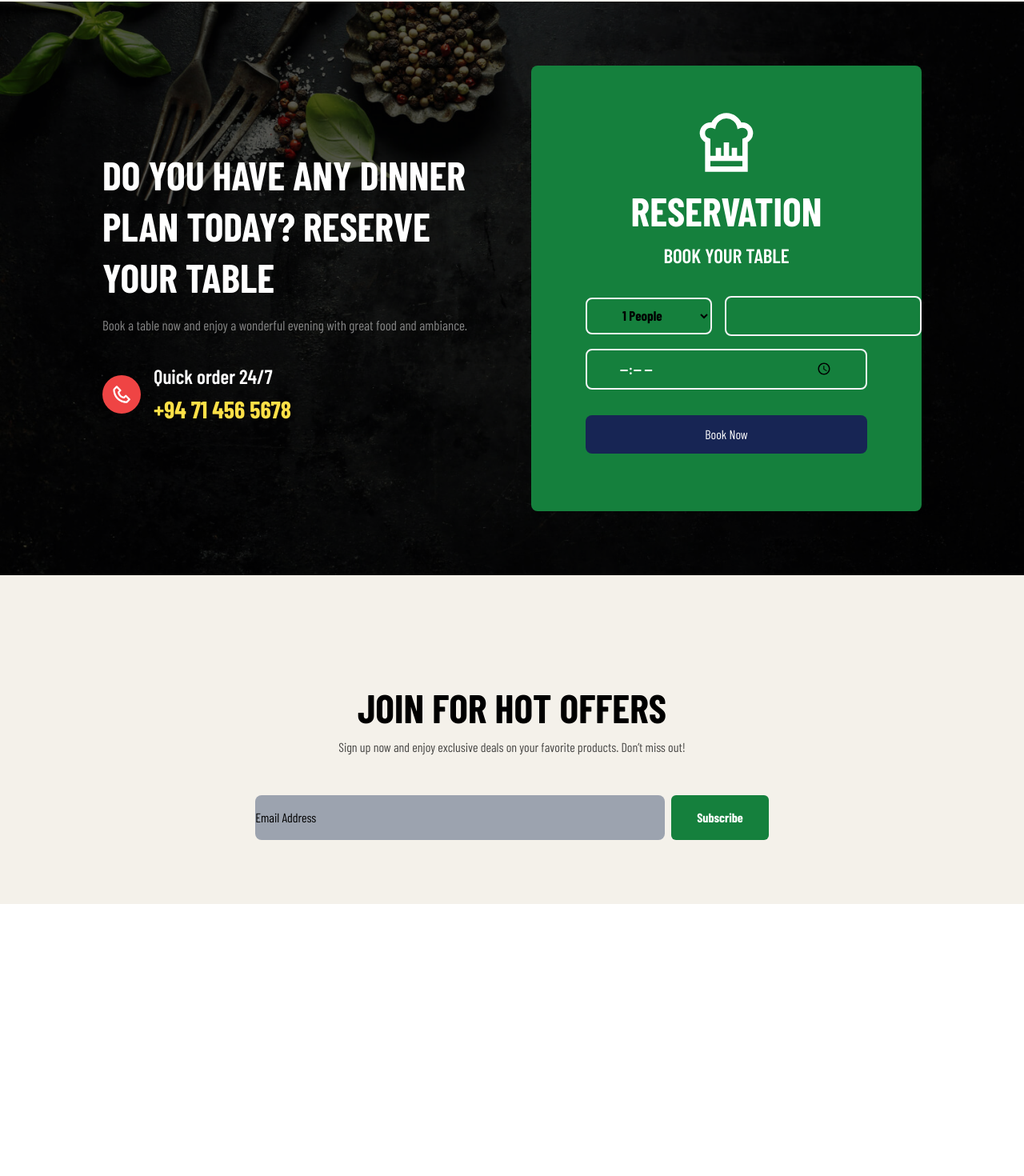
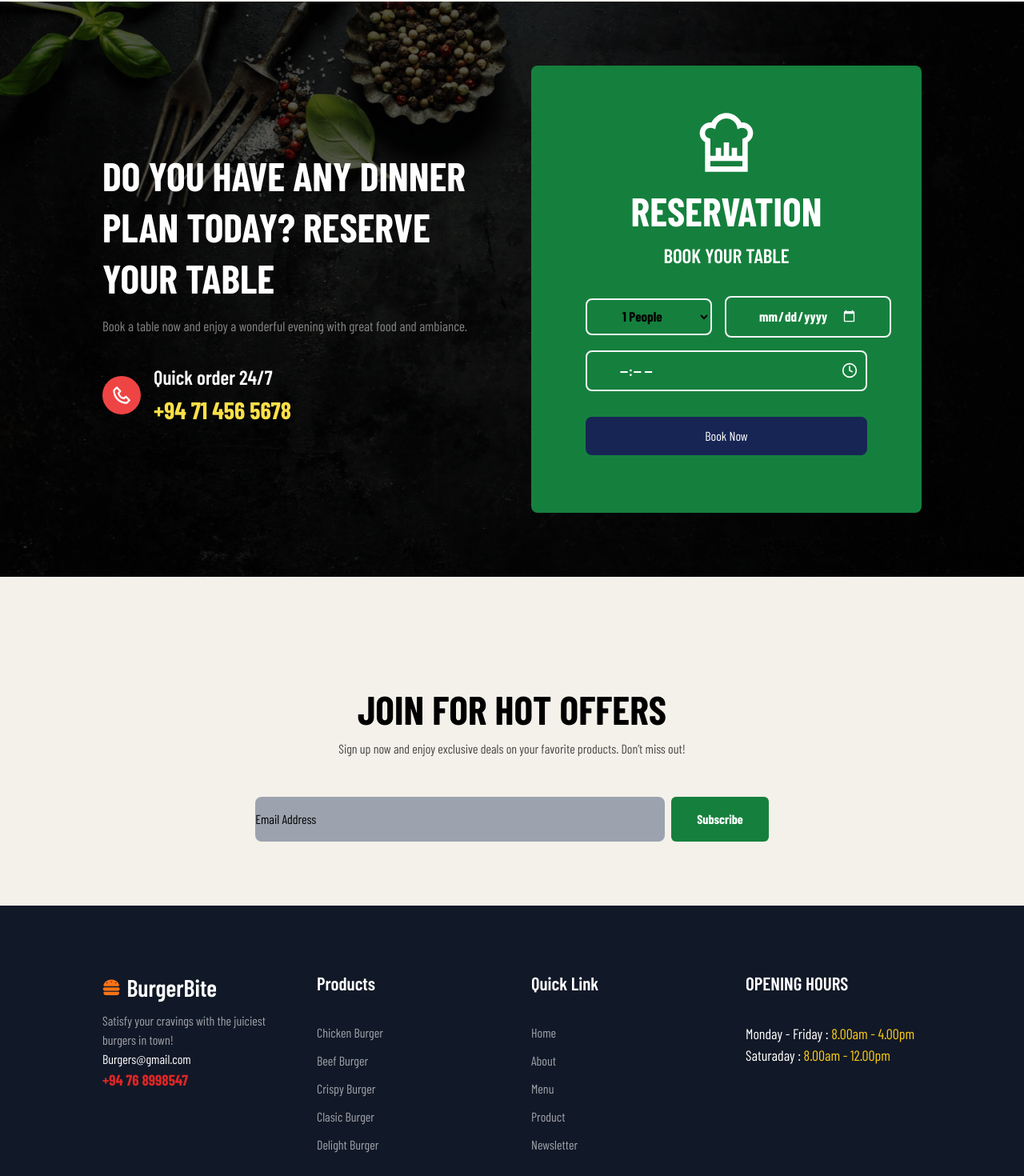
Before and after one commit to spriveen/Burger-Landing, a Next.js app in the folder my-app/: page / in a window 1280 px wide. Shown: the part 3643-5113 px from the top of the page at 80% size. Before the commit the page ends 4773 px from the top, so only its background shows below. Built offline with nearby package versions, Linux system fonts and the light colour scheme; a web font is replaced by a local one.

Commit message:
Update Footer.tsx

```diff
--- /dev/null
+++ b/my-app/app/components/Footer/Footer.tsx
@@ -0,0 +1,83 @@
+import React from 'react'
+import { FaBurger } from 'react-icons/fa6'
+
+const Footer = () => {
+  return (
+    <div className='pt-[5rem] pb-[3rem] bg-gray-900'>
+        <div className='w-[80%] pb-[2rem] border-b-[2px] border-b-gray-300 border-opacity-50 mx-auto grid
+        grid-cols-1 md:grid-cols-2 lg:grid-cols-4 gap-[3rem] items-start'>
+            {/* 1 st part */}
+            <div>
+                {/* logo */}
+            <div className='flex items-center text-white space-x-2'>
+          <FaBurger className='w-[1.2rem] sm:w-[1.4rem] sm:h-[1.4rem] text-orange-500'/>
+          <h1 className='text-[20px] sm:text-[30px] font-semibold'>
+            BurgerBite
+            </h1>
+           </div>
+           <p className='text-white text-opacity-60 mt-[0.4rem]'>
+           Satisfy your cravings with the juiciest burgers in town!
+           </p>
+           <p className='m-[rem] text-white'>Burgers@gmail.com</p>
+           <p className='text-red-600 text-[19px] font-bold'>
+            +94 76 8998547
+            </p>
+            </div>
+            {/* 2nd part */}
+            <div>
+                <h1 className='text-[23px] font-semibold mb-[2rem] text-white'>Products</h1>
+                <p className='mt-[0.7rem] text-white opacity-60 hover:text-yellow-500 transition-all
+                duration-200 cursor-pointer w-fit'>Chicken Burger
+                </p>
+                <p className='mt-[0.7rem] text-white opacity-60 hover:text-yellow-500 transition-all
+                duration-200 cursor-pointer w-fit'>Beef Burger
+                </p>
+                <p className='mt-[0.7rem] text-white opacity-60 hover:text-yellow-500 transition-all
+                duration-200 cursor-pointer w-fit'>Crispy Burger
+                </p>
+                <p className='mt-[0.7rem] text-white opacity-60 hover:text-yellow-500 transition-all
+                duration-200 cursor-pointer w-fit'>Clasic Burger
+                </p>
+                <p className='mt-[0.7rem] text-white opacity-60 hover:text-yellow-500 transition-all
+                duration-200 cursor-pointer w-fit'>Delight Burger
+                </p>
+            </div>
+            {/* 3rd part */}
+            <div>
+                <h1 className='text-[23px] font-semibold mb-[2rem] text-white'>
+                    Quick Link
+                    </h1>
+                <p className='mt-[0.7rem] text-white opacity-60 hover:text-yellow-500 transition-all
+                duration-200 cursor-pointer w-fit'>Home
+                </p>
+                <p className='mt-[0.7rem] text-white opacity-60 hover:text-yellow-500 transition-all
+                duration-200 cursor-pointer w-fit'>About
+                </p>
+                <p className='mt-[0.7rem] text-white opacity-60 hover:text-yellow-500 transition-all
+                duration-200 cursor-pointer w-fit'>Menu
+                </p>
+                <p className='mt-[0.7rem] text-white opacity-60 hover:text-yellow-500 transition-all
+                duration-200 cursor-pointer w-fit'>Product
+                </p>
+                <p className='mt-[0.7rem] text-white opacity-60 hover:text-yellow-500 transition-all
+                duration-200 cursor-pointer w-fit'>Newsletter
+                </p>
+            </div>
+            {/* 4th part */}
+            <div>
+            <h1 className='text-[23px] font-semibold mb-[2rem] uppercase text-white'>
+                 Opening Hours
+                    </h1>
+                    <p className='text-white text-[18px]'>
+                        Monday - Friday : <span className='text-yellow-400'>8.00am - 4.00pm </span>
+                             </p>
+                         <p  className='text-white text-[18px]'>
+                        Saturaday  : <span className='text-yellow-400'> 8.00am - 12.00pm </span>
+                             </p>
+                             {/* social icons */}
+                 </div>
+           </div>
+       </div>
+      )
+    }
+export default Footer
--- a/my-app/app/components/Home.tsx
+++ b/my-app/app/components/Home.tsx
@@ -6,6 +6,7 @@ import Delivery from './Delivery/Delivery';
 import Team from './Team/Team';
 import Reservation from './Reservation/Reservation';
 import Newsletter from './Newsletter/Newsletter';
+
 
 const Home = () => {
   return (
@@ -17,6 +18,7 @@ const Home = () => {
       <Team />
       <Reservation />
       <Newsletter />
+
     </div>
   );
 };
--- a/my-app/app/components/Reservation/ReservationForm.tsx
+++ b/my-app/app/components/Reservation/ReservationForm.tsx
@@ -1,4 +1,5 @@
 import React from 'react'
+import { FiClock } from 'react-icons/fi'
 import { GrRestaurant } from 'react-icons/gr'
 
 const ReservationForm = () => {
@@ -33,12 +34,23 @@ const ReservationForm = () => {
                 4 People
                 </option>
          </select>
-          <input type='data' className='px-10 py-2.5 bg-transparent rounded-lg outline-none font-bold
-          text-[17px] text-white border-[2.2px] border-gray-100' />
+         <input
+  type='date'
+  className='px-10 py-2.5 bg-transparent rounded-lg outline-none font-bold
+    text-[17px] text-white border-[2.2px] border-gray-100'
+/>
+
         </div>
-        <input type='time' className='px-10 py-2.5 bg-transparent block w-[80%] mx-auto mt-[1rem]
-        rounded-lg outline-none font-bold text-[17px] text-white border-[2.2px] border-gray-100'
-         />
+        <div className="relative w-[80%] mx-auto mt-[1rem]">
+  <input
+    type='time'
+    className='px-10 py-2.5 bg-transparent w-full
+      rounded-lg outline-none font-bold text-[17px] text-white border-[2.2px] border-gray-100
+      appearance-none'
+  />
+  <FiClock className="absolute right-3 top-1/2 transform -translate-y-1/2 text-white text-xl" />
+</div>
+
          <div className='mt-[2rem] w-[80%] text-center mx-auto'>
             <button className='px-8 py-3 rounded-lg mb-[3rem] text-[16px] w-full bg-blue-950
             transition-all duration-200 hover:bg-red-600 text-white'>Book Now</button>
--- a/my-app/app/globals.css
+++ b/my-app/app/globals.css
@@ -12,14 +12,36 @@
     }
 }
 
-input [type="date"]::-webkit-calendar-picker-indicator{
+input[type="date"]::-webkit-calendar-picker-indicator {
+    filter: invert(1);
+    cursor: pointer;
+}
 
-    filter: invert(1);
+input[type="date"]::-webkit-datetime-edit-fields-wrapper,
+input[type="date"]::-webkit-datetime-edit-text,
+input[type="date"]::-webkit-datetime-edit-month-field,
+input[type="date"]::-webkit-datetime-edit-day-field,
+input[type="date"]::-webkit-datetime-edit-year-field {
+    color: white;
 }
-input [type="time"]::webkit-calendar-picker-indicator{
-    filter: invert(1);
+
+input[type="time"] {
+    color-scheme: dark;
 }
-input [type="time"]::webkit-calender-picker-indicator::after{
-    filter: invert(1);
 
+input[type="time"]::-webkit-calendar-picker-indicator {
+    background: none;
+    position: absolute;
+    left: 0;
+    top: 0;
+    width: 100%;
+    height: 100%;
+    color: transparent;
+    cursor: pointer;
 }
+
+input[type="time"]::before {
+    content: attr(placeholder);
+    position: absolute;
+    color: white;
+}
--- a/my-app/app/layout.tsx
+++ b/my-app/app/layout.tsx
@@ -3,6 +3,7 @@ import localFont from "next/font/local"; // Make sure to import `localFont` for
 import { Barlow_Condensed } from "next/font/google"; // Correct import for Google Fonts.
 import "./globals.css";
 import ResponsiveNav from "./components/Navigation/ResponsiveNav";
+import Footer from "./components/Footer/Footer";
 
 const geistSans = localFont({
   src: "./fonts/GeistVF.woff",
@@ -38,6 +39,7 @@ export default function RootLayout({
       >
         <ResponsiveNav />
         {children}
+        <Footer />
       </body>
     </html>
   );
```
